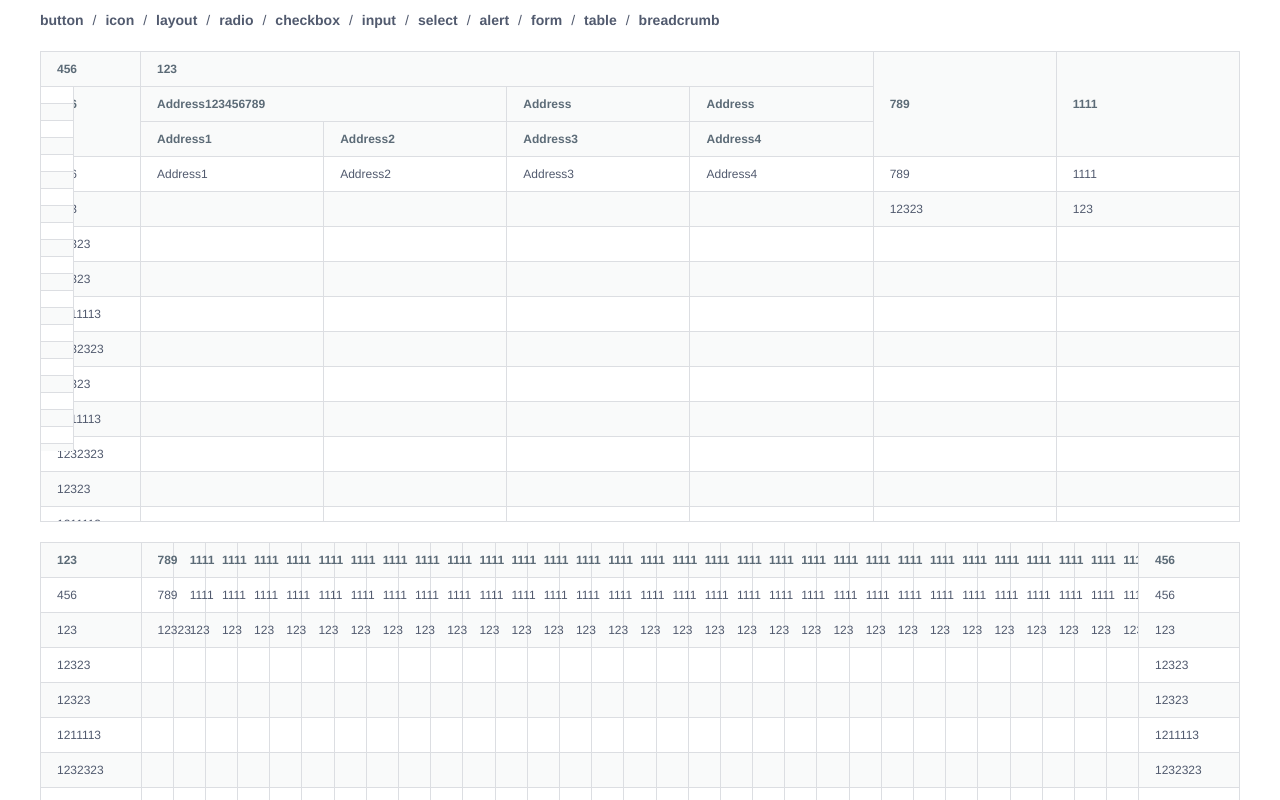
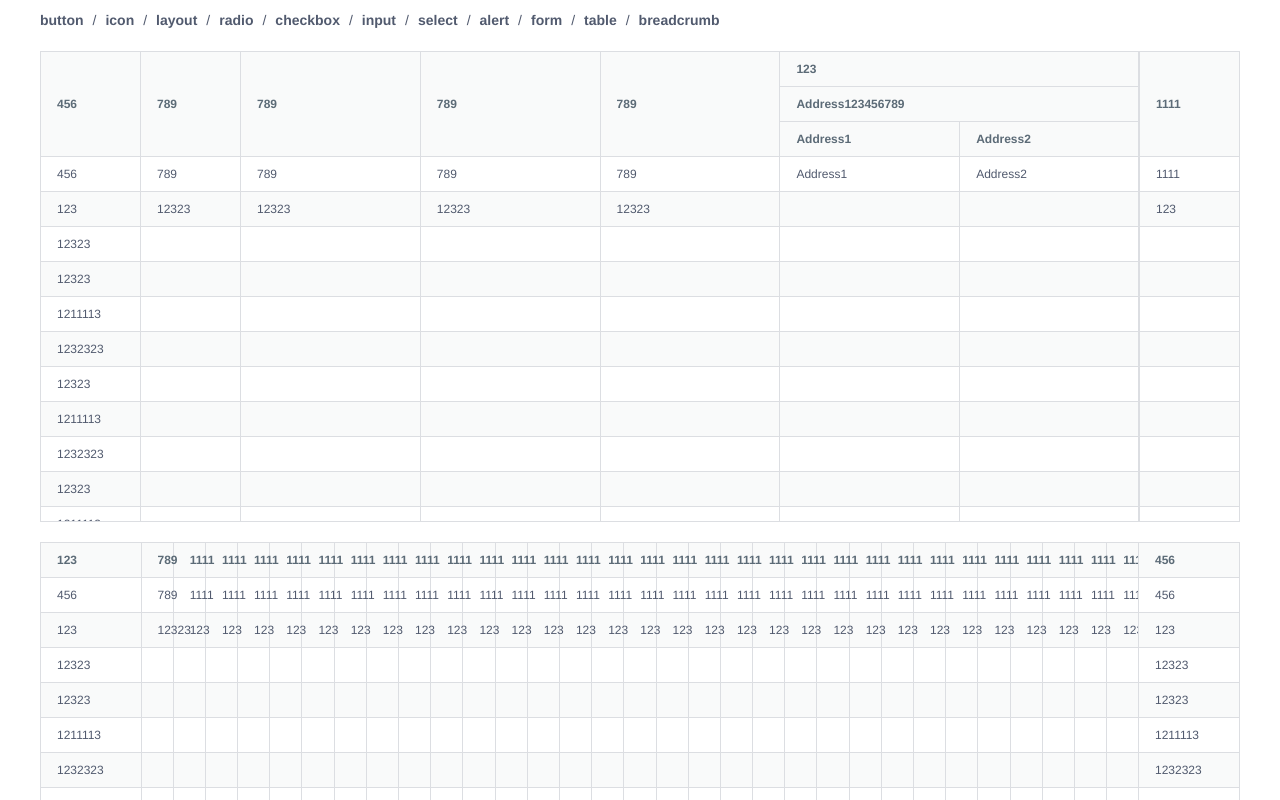
Before and after one commit to 2384830985/paste-copy, a Vue app in the folder my-app/: page /table in a window 1280 px wide. Shown: the top 800 px of the page. Built offline with nearby package versions, Linux system fonts and the light colour scheme; some icons are missing.

Commit message:
添加table 50%

```diff
--- a/my-app/examples/views/table.vue
+++ b/my-app/examples/views/table.vue
@@ -43,6 +43,18 @@
             return{
                 columnss: [
                     {
+                        title: '789',
+                        key: 'name2',
+                    },
+                    {
+                        title: '789',
+                        key: 'name2',
+                    },
+                    {
+                        title: '789',
+                        key: 'name2',
+                    },
+                    {
                         title: '123',
                         key: 'name',
                         align: 'center',
@@ -60,39 +72,25 @@
                                     },
                                 ]
                             },
-                            {
-                                title: 'Address',
-                                children: [
-                                    {
-                                        title: 'Address3',
-                                        key: 'Address3',
-                                    }
-                                ]
-                            },
-                            {
-                                title: 'Address',
-                                children: [
-                                    {
-                                        title: 'Address4',
-                                        key: 'Address4',
-                                    }
-                                ]
-                            },
                         ]
                     },
                     {
                         title: '456',
                         key: 'name',
                         width: 100,
-                        fixed: true,
+                        fixed: true
                     },
                     {
                         title: '789',
                         key: 'name2',
+                        width: 100,
+                        fixed: true
                     },
                     {
                         title: '1111',
                         key: 'name3',
+                        width: 100,
+                        fixed: 'right'
                     },
                 ],
                 columns: [
--- a/my-app/packages/component/table/table-body.vue
+++ b/my-app/packages/component/table/table-body.vue
@@ -7,6 +7,7 @@
             :key="index"
             @mouseenter.stop="handelMouseenter(item,index)"
             @mouseleave.stop="handelMouseleave(item,index)"
+            :height="item.height"
             :class="[
                     `${preFixCls}-tr`,
                     stripe?(index%2 !==0) ?`${preFixCls}-stripe`:'':'',
@@ -105,6 +106,25 @@
             handelData(){
                 let table = findComponentUpward(this,'PcTable');
                 this.brotherData = findComponentsDownward(table,'PcTableBody');
+                let index = 0;
+                let max = 0;
+                this.brotherData.forEach((item,indexs)=>{
+                    if (item.columns.length > max) {
+                        max = item.columns.length
+                        index = indexs
+                    }
+                })
+                let height = [];
+                this.brotherData[index].$el.childNodes[0].childNodes.forEach(item=>{
+                    height.push(item.getBoundingClientRect().height)
+                })
+                this.brotherData.forEach((item,indexs)=>{
+                    if (index!==indexs) {
+                        item.tableData.forEach((items,i)=>{
+                            items.height = height[i]
+                        })
+                    }
+                })
             }
         },
         mounted(){
--- a/my-app/packages/component/table/table-head.vue
+++ b/my-app/packages/component/table/table-head.vue
@@ -7,6 +7,7 @@
             <th v-for="(item,index) in columns"
                 :key="index"
                 :width="item.width"
+                :height="item.height"
             >
                 {{item.title}}
             </th>
--- a/my-app/packages/component/table/table.vue
+++ b/my-app/packages/component/table/table.vue
@@ -15,9 +15,9 @@
         </div>
         <!-- left 悬浮-->
         <div :class="[`${preFixCls}-left`,{[`${preFixCls}-left-box`]:leftBox}]" v-if="leftFixedColumnRows.length>0">
-            <pc-table-head :columns="leftFixedColumnRows" :childrenShow="childrenShow"></pc-table-head>
+            <pc-table-head :columns="leftFixedColumnRows"></pc-table-head>
             <div  :style="{'max-height':height-headHeight+'px','overflow':'auto'}"
-                  @scroll="handleBodyScroll"
+                  @scroll="handleLeftBodyScroll"
                   ref="bodyLeft"
             >
                 <pc-table-body :columns="leftFixedColumnRows"
@@ -31,10 +31,10 @@
         </div>
         <!-- right 悬浮-->
         <div :class="[`${preFixCls}-right`,{[`${preFixCls}-right-box`]:rightBox}]" v-if="rightFixedColumnRows.length>0">
-            <pc-table-head :columns="rightFixedColumnRows" :childrenShow="childrenShow"></pc-table-head>
+            <pc-table-head :columns="rightFixedColumnRows"></pc-table-head>
             <div  :style="{'max-height':height-headHeight+'px','overflow':'auto'}"
                   ref="bodyRight"
-                  @scroll="handleBodyScroll"
+                  @scroll="handleRightBodyScroll"
             >
                 <pc-table-body :columns="rightFixedColumnRows"
                                :stripe="stripe"
@@ -101,6 +101,7 @@
                 leftBox: false,
                 rightBox: false,
                 childrenShow: false,
+                scrollLeft: '',
                 obtainBody: [],
                 leftFixedColumnRows: [],
                 rightFixedColumnRows: [],
@@ -165,25 +166,38 @@
                 // this.tableWidth = this.$el.offsetWidth - 1;
                 // let leftList = this.data.filter((item)=>{return ''})
             },
+            handleLeftBodyScroll:publics._debounce(function(event){
+                this.$refs.body.scrollTop = event.target.scrollTop;
+                this.$refs.bodyRight.scrollTop = event.target.scrollTop;
+            },1),
+            handleRightBodyScroll:publics._debounce(function(event){
+                this.$refs.body.scrollTop = event.target.scrollTop;
+                this.$refs.bodyLeft.scrollTop = event.target.scrollTop;
+            },1),
             handleBodyScroll:publics._debounce(function(event){
-                this.$refs.head.scrollLeft = event.target.scrollLeft;
+                if (this.scrollLeft!==event.target.scrollLeft) {
+                    this.$refs.head.scrollLeft = event.target.scrollLeft;
+                    this.scrollLeft = event.target.scrollLeft;
+                    console.log(this.scrollLeft)
+                    console.log(event.target.scrollLeft)
+                }
                 // 判断左边是否需要 box-shadow
                 if (this.leftFixedColumnRows.length>0) {
-                    this.$refs.bodyLeft.scrollTop = event.target.scrollTop;
                     if (event.target.scrollLeft===0) {
                         this.leftBox = false
                     }else {
                         this.leftBox = true
                     }
+                    this.$refs.bodyLeft.scrollTop = event.target.scrollTop;
                 }
                 // 判断右边是否需要 box-shadow
                 if (this.rightFixedColumnRows.length>0) {
-                    this.$refs.bodyRight.scrollTop = event.target.scrollTop;
                     if (this.$refs.tableHead.$el.getBoundingClientRect().width - this.$el.offsetWidth - event.target.scrollLeft < 2 ) {
                         this.rightBox = false
                     }else {
                         this.rightBox = true
                     }
+                    this.$refs.bodyRight.scrollTop = event.target.scrollTop;
                 }
             },1),
             handleHeadScroll:publics._debounce(function(event){
@@ -205,14 +219,6 @@
             });
             this.tableColumns = this.leftFixedColumnRows.concat(...data,...this.rightFixedColumnRows);
             if (children.length>0) {
-                if (this.leftFixedColumnRows.length>0) {
-
-                    let leftFixedColumnRows = [
-                        [...this.leftFixedColumnRows]
-                    ]
-                    this.leftFixedColumnRows = leftFixedColumnRows
-                }
-
                 this.childrenShow = true;
                 children = tableRecursion(this.tableColumns);
                 let tableColumns = [];
@@ -224,10 +230,22 @@
                         }
                     })
                 }
-                console.log(children)
                 this.obtainBody = obtainBody(this.tableColumns);
-                console.log(this.obtainBody)
-                this.tableColumns = tableColumns
+                this.tableColumns = tableColumns;
+                this.$nextTick(()=>{
+                    if (this.leftFixedColumnRows.length>0) {
+                        this.leftFixedColumnRows.forEach((item,index)=>{
+                            item.height = this.$refs.tableHead.$el.getBoundingClientRect().height - 1;
+                            this.$set(this.leftFixedColumnRows,index,item)
+                        });
+                    }
+                    if (this.rightFixedColumnRows.length>0) {
+                        this.rightFixedColumnRows.forEach((item,index)=>{
+                            item.height = this.$refs.tableHead.$el.getBoundingClientRect().height - 1;
+                            this.$set(this.rightFixedColumnRows,index,item)
+                        });
+                    }
+                })
             }
             // leftIndex
             this.updateValue()
--- a/my-app/packages/styles/component/table.less
+++ b/my-app/packages/styles/component/table.less
@@ -58,6 +58,8 @@
     padding: 8px 16px;
     border-bottom: 1px solid @border-color-base;
     text-align: left;
+    min-width: 100px;
+    min-height: 35px;
   }
   &-border{
     tbody{
```
